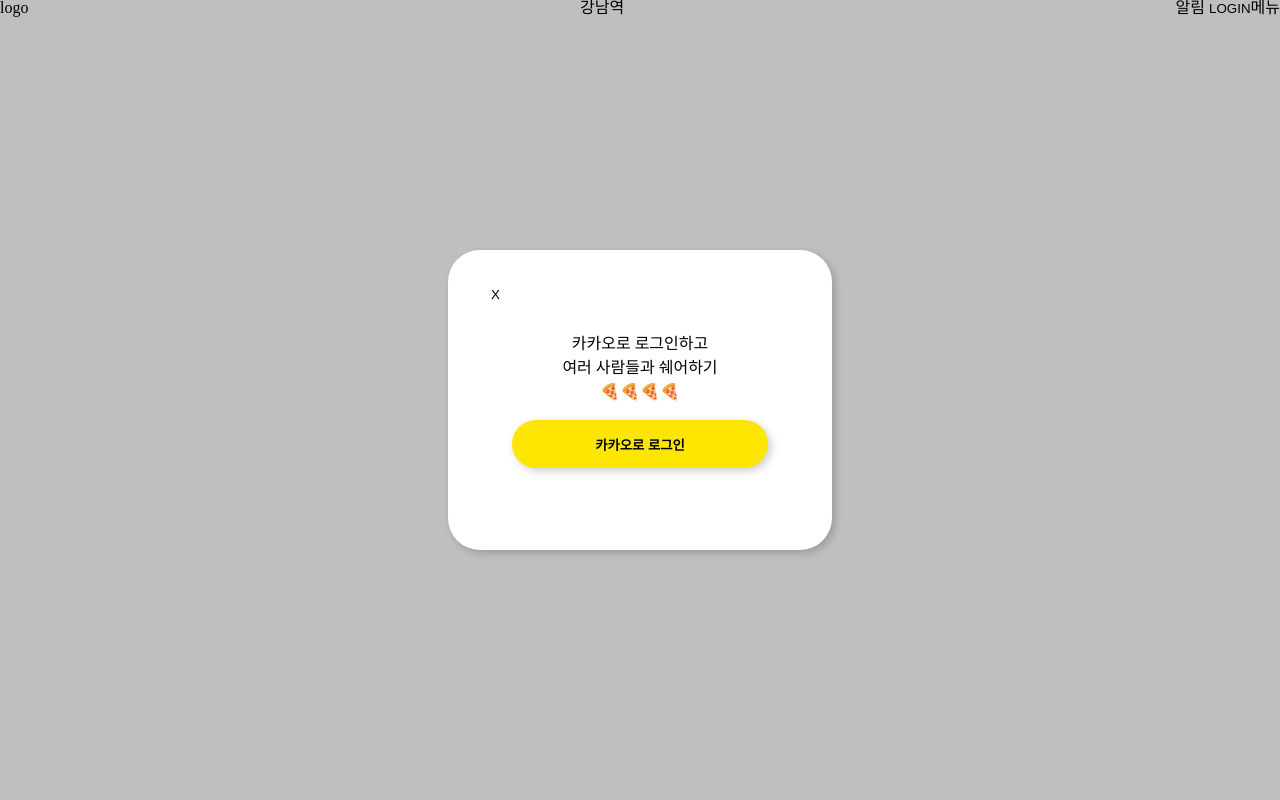
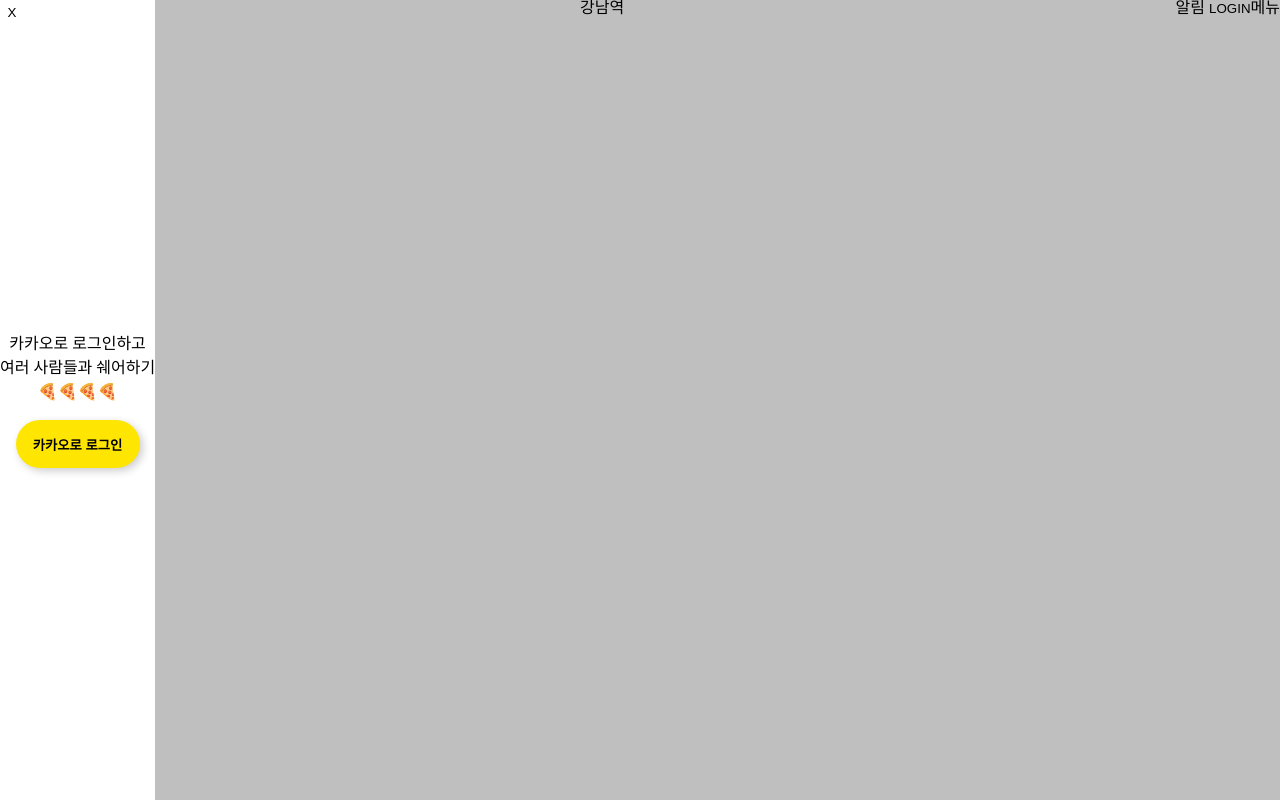
Before and after one commit to SHARE-PLATE/frontend, a React (Create React App) app: page / in a window 1280 px wide. Both pictures are taken after a click on the button "LOGIN". Built offline with nearby package versions, Linux system fonts and the light colour scheme; no server answers.

Commit message:
feat : Portal 컴포넌트의 SideBar 역할 위한 기능 추가 #11

```diff
--- a/src/components/Portal/Portal.style.tsx
+++ b/src/components/Portal/Portal.style.tsx
@@ -1,43 +1,88 @@
 import styled, { css } from 'styled-components';
 
-type PortalBackgroundPropsType = {
+type PortalType = 'modal' | 'sidebar';
+
+type PortalStylePropsType = {
   isPortal: boolean;
+  portalType: PortalType;
 };
 
-export const PortalBackground = styled.div<PortalBackgroundPropsType>`
+export const PortalBackground = styled.div<PortalStylePropsType>`
   width: 100%;
   height: 100%;
   display: none;
   position: fixed;
   inset: 0;
   background-color: #00000040; // 투명도 조절 필요
-  justify-content: center;
-  align-items: center;
+  animation: fadein 0.5s;
 
-  animation: fadein 0.5s;
-  ${({ isPortal }) =>
-    !isPortal &&
+  ${({ isPortal, portalType }) => css`
+    ${!isPortal &&
     css`
       animation: fadeout 0.5s;
     `}
+
+    ${portalType === 'modal' &&
+    css`
+      justify-content: center;
+      align-items: center;
+    `}
+  `}
 `;
 
-export const PortalCloseButton = styled.button`
-  position: absolute;
-  left: 2rem;
-  top: 2rem;
-  width: 8%;
-  height: 8%;
+export const PortalContent = styled.div<PortalStylePropsType>`
+  background-color: white;
+
+  ${({ portalType, isPortal }) => css`
+    ${portalType === 'modal' &&
+    css`
+      box-shadow: 3px 3px 8px rgba(0, 0, 0, 0.2);
+      position: relative;
+      border-radius: 1.5rem;
+      padding: 2.5rem;
+      width: 30%;
+      height: 25%;
+      min-width: 300px;
+      min-height: 300px;
+    `}
+
+    ${portalType === 'sidebar' &&
+    css`
+      animation: slideout 0.5s;
+      position: absolute;
+      right: 0;
+      top: 0;
+      border-radius: 1.5rem 0 0 1.5rem;
+      width: 60%;
+      height: 100%;
+      max-width: 300px;
+      padding: 2rem;
+    `}
+
+    ${portalType === 'sidebar' &&
+    !isPortal &&
+    css`
+      animation: slidein 0.5s;
+    `}
+  `}
 `;
 
-export const PortalContent = styled.div`
-  position: relative;
-  box-shadow: 3px 3px 8px rgba(0, 0, 0, 0.2);
-  background-color: white;
-  border-radius: 2rem;
-  padding: 2rem;
-  width: 30%;
-  height: 25%;
-  min-width: 300px;
-  min-height: 300px;
+export const PortalCloseButton = styled.button<{ portalType: PortalType }>`
+  position: absolute;
+  width: 1.5rem;
+  height: 1.5rem;
+
+  ${({ portalType }) => css`
+    ${portalType === 'modal' &&
+    css`
+      right: 1rem;
+      top: 1rem;
+    `}
+
+    ${portalType === 'sidebar' &&
+    css`
+      right: 0;
+      top: 0;
+    `}
+  `}
 `;
--- a/src/components/Portal/index.tsx
+++ b/src/components/Portal/index.tsx
@@ -8,6 +8,7 @@
   isPortal: boolean;
   setIsPortal: React.Dispatch<React.SetStateAction<boolean>>;
   children: ReactNode;
+  type: 'modal' | 'sidebar';
 };
 
 const PortalRoot = ({ children }: { children: ReactNode }) => {
@@ -15,7 +16,7 @@
   return element && createPortal(children, element);
 };
 
-const Portal = ({ setIsPortal, isPortal, children }: PortalPropsType) => {
+const Portal = ({ setIsPortal, isPortal, children, type }: PortalPropsType) => {
   const backgroundRef = useRef<HTMLDivElement>(null);
 
   const closePortal = (event: MouseEvent) => {
@@ -39,13 +40,20 @@
   return (
     <PortalRoot>
       <S.PortalBackground
+        portalType={type}
         ref={backgroundRef}
         onClick={closePortal}
         isPortal={isPortal}
         onAnimationEnd={handleAnimationEnd}
       >
-        <S.PortalContent onClick={(event) => event.stopPropagation()}>
-          <S.PortalCloseButton onClick={closePortal}>X</S.PortalCloseButton>
+        <S.PortalContent
+          onClick={(event) => event.stopPropagation()}
+          portalType={type}
+          isPortal={isPortal}
+        >
+          <S.PortalCloseButton onClick={closePortal} portalType={type}>
+            X
+          </S.PortalCloseButton>
           {children}
         </S.PortalContent>
       </S.PortalBackground>
--- a/src/styles/GlobalStyle.tsx
+++ b/src/styles/GlobalStyle.tsx
@@ -38,6 +38,24 @@
         opacity: 0;
       }
     }
+
+    @keyframes slideout {
+      from {
+        margin-right: -30%;
+      }
+      to {
+        margin-right: 0;
+      }
+    }
+
+    @keyframes slidein {
+      from {
+        margin-right: 0;
+      }
+      to {
+        margin-right: -30%;
+      }
+    }
   `}
 `;
 
```
